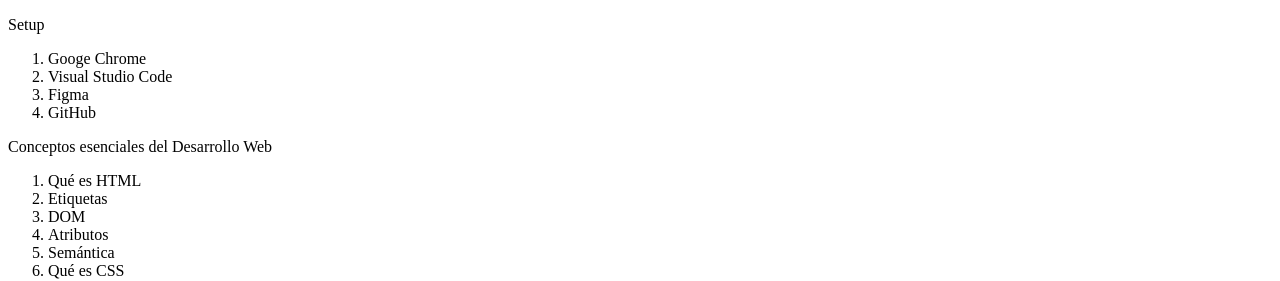
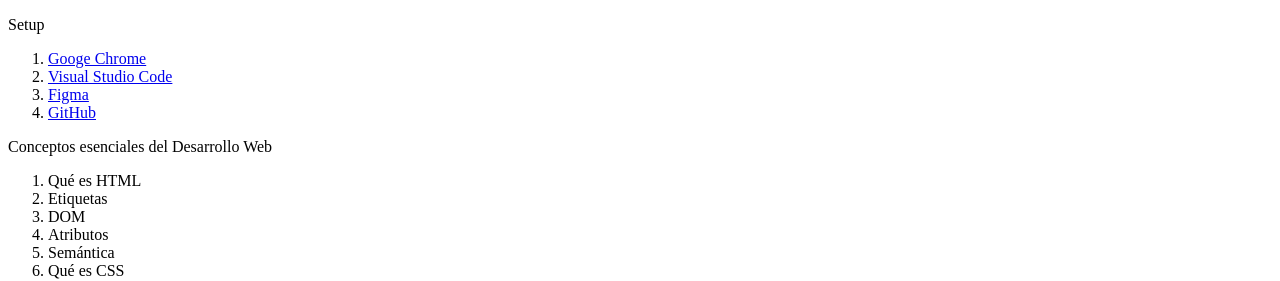
Before and after one commit to TomasPB9/curso-esencial-html-css, a plain HTML site: page index.html in a window 1280 px wide. Shown: the top 281 px of the page. Drawn offline with Linux system fonts and the light colour scheme.

Commit message:
Enlazando etiquetas

```diff
--- a/index.html
+++ b/index.html
@@ -10,10 +10,27 @@
     <p>Setup</p>
     <nav>
       <ol>
-        <li>Googe Chrome</li>
-        <li>Visual Studio Code</li>
-        <li>Figma</li>
-        <li>GitHub</li>
+        <li>
+          <!-- Crea hipervinculo a elementos dentro de la misma pagina  -->
+          <a href="#google-chrome">
+            Googe Chrome
+          </a>
+        </li>
+        <li>
+          <a href="#vsc">
+            Visual Studio Code
+          </a>
+        </li>
+        <li>
+          <a href="#figma">
+            Figma
+          </a>
+        </li>
+        <li>
+          <a href="#github">
+            GitHub
+          </a>
+        </li>
       </ol>
       <p>Conceptos esenciales del Desarrollo Web</p>
       <ol>
@@ -37,7 +54,7 @@
     Setup
   </h2>
   <img  src="images/google-chrome.png" alt="Logo de Google Chrome" title="Logo de Google Chrome">
-  <h3>
+  <h3 id="google-chrome">
     Google Chrome
   </h3>
   <p>
@@ -45,16 +62,16 @@
     desarrollo avanzadas y de amigable uso.
   </p>
   <img src="images/visual-studio-code.png" alt="Logo de Visual Studio Code" title="Logo de Visual Studio Code">
-  <h3>Visual Studio Code</h3>
+  <h3 id="vsc">Visual Studio Code</h3>
   <p>Visual Studio Code es el editor de texto más popular y potente del mercado actualmente, su fácil uso y la capacidad de
   extenderlo por medio de plugins lo hace el complemento perfecto para cualquier programador sin importar el lenguaje en
   el que se desemvuelva.</p>
   <img src="images/figma.png" alt="Logo de Figma" title="Logo de Figma">
-  <h3>Figma</h3>
+  <h3 id="figma">Figma</h3>
   <p>Figma es una la herramienta más popular en la actualidad para entregar diseños a los desarrolladores para su
   implementación por su fácil uso porque puede ser usado directamente desde el navegador.</p>
   <img src="images/github.png" alt="Logo de GitHub" title="Logo de GitHub">
-  <h3>GitHub</h3>
+  <h3 id="github">GitHub</h3>
   <p>Así como en Facebook te encuentran tus amigos, en Github te encuentran otras programadoras y programadores de todo el
   mundo, en vez de subir fotos de tus viajes aquí subes tu código y puedes elegir hacerlo “open source” o guardarlo de
   manera privada, Github será esencial para almacenar tu futuro portafolio.</p>
@@ -113,6 +130,11 @@
     <li>border-block | border-inline | border-block-start | border-block-end | border-inline-start | border-inline-end</li>
     <li>padding-block | padding-inline | padding-block-start | padding-block-end | padding-inline-start | padding-inline-end</li>
   </ul>
-
+  <a href="https://leonidasesteban.com" target="_blank">Página web de Leo</a>
+  <p>
+    Si tienes alguna pregunta escríbeme a
+    <!-- Abre herramienta de email mas cercana para mandar correo -->
+    <a href="mailto:tomas_9724@hotmail.com">tomas_9724@hotmail.com</a>
+  </p>
 </body>
 </html>
```
